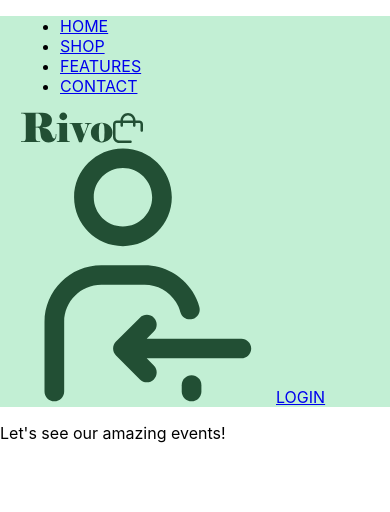
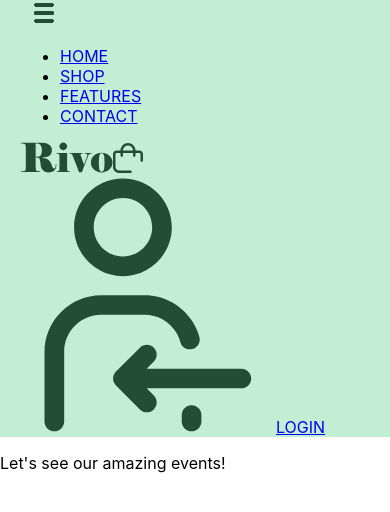
Before and after one commit to marek7654/rivo, a JavaScript app: page / in a window 390 px wide. Shown: the top 512 px of the page. Built offline with nearby package versions, Linux system fonts and the light colour scheme; the HTML template or start-up script is replaced by a standard one.

Commit message:
add hamburger button

```diff
--- /dev/null
+++ b/src/components/header/Hamburger.js
@@ -0,0 +1,7 @@
+import classes from './Hamburger.module.css';
+
+const Hamburger = () => {
+  return <input className={classes.hamburger} type="checkbox" role="button" aria-label="Display the menu" />;
+}
+
+export default Hamburger;
--- /dev/null
+++ b/src/components/header/Hamburger.module.css
@@ -0,0 +1,57 @@
+.hamburger {
+  --s: 20px;
+  --c: var(--green-primary);
+
+  height: var(--s);
+  aspect-ratio: 1;
+  border: none;
+  padding: 0;
+  border-inline: calc(var(--s) / 2) solid #0000;
+  box-sizing: content-box;
+  --_g1: linear-gradient(var(--c) 20%, #0000 0 80%, var(--c) 0) no-repeat
+    content-box border-box;
+  --_g2: radial-gradient(circle closest-side at 50% 12.5%, var(--c) 95%, #0000)
+    repeat-y content-box border-box;
+  background: var(--_g2) left var(--_p, 0px) top,
+    var(--_g1) left calc(var(--s) / 10 + var(--_p, 0px)) top,
+    var(--_g2) right var(--_p, 0px) top,
+    var(--_g1) right calc(var(--s) / 10 + var(--_p, 0px)) top;
+  background-size: 20% 80%, 40% 100%;
+  position: relative;
+  clip-path: inset(0 25%);
+  -webkit-mask: linear-gradient(90deg, #0000, #000 25% 75%, #0000);
+  cursor: pointer;
+  transition: background-position 0.3s var(--_s, 0.3s),
+    clip-path 0s var(--_s, 0.6s);
+  -webkit-appearance: none;
+  -moz-appearance: none;
+  appearance: none;
+}
+.hamburger:before,
+.hamburger:after {
+  content: '';
+  position: absolute;
+  border-radius: var(--s);
+  inset: 40% 0;
+  background: var(--c);
+  transition: transform 0.3s calc(0.3s - var(--_s, 0.3s));
+}
+
+.hamburger:checked {
+  clip-path: inset(0);
+  --_p: calc(-1 * var(--s));
+  --_s: 0s;
+}
+.hamburger:checked:before {
+  transform: rotate(45deg);
+}
+.hamburger:checked:after {
+  transform: rotate(-45deg);
+}
+.hamburger:focus-visible {
+  clip-path: none;
+  -webkit-mask: none;
+  border: none;
+  outline: 2px solid var(--c);
+  outline-offset: 5px;
+}
--- a/src/components/header/MainNavigation.js
+++ b/src/components/header/MainNavigation.js
@@ -1,9 +1,12 @@
 import { NavLink } from 'react-router-dom';
 
 import classes from './MainNavigation.module.css';
+import Hamburger from './Hamburger';
 
 const MainNavigation = () => {
   return (
+    <>
+    <Hamburger />
     <nav className={classes.navigation}>
       <ul className={classes.list}>
         <li>
@@ -49,6 +52,7 @@ const MainNavigation = () => {
         </li>
       </ul>
     </nav>
+    </>
   );
 };
 
```
